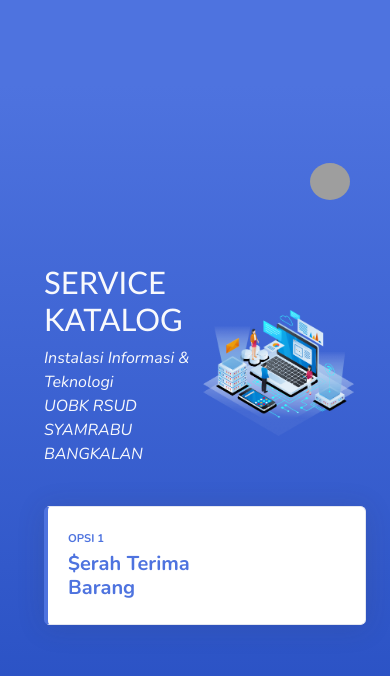
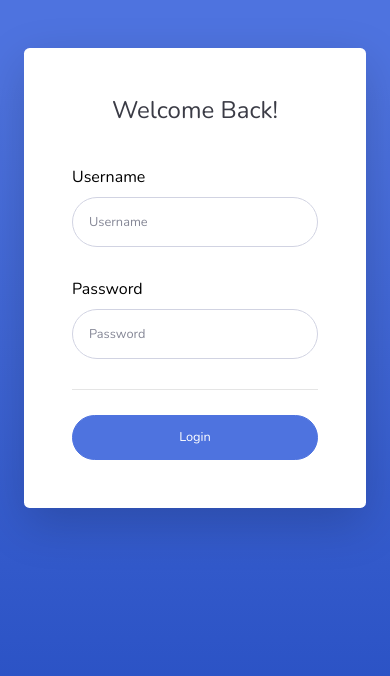
Before and after one commit to dinoosoo/serahterima_barang, a PHP site: page /login.php in a window 390 px wide. Shown: the top 676 px of the page. Run offline with PHP 8.4, Linux system fonts and the light colour scheme; grey boxes are pictures that could not be loaded.

Commit message:
membuat login.php

```diff
--- a/login.php
+++ b/login.php
@@ -1,79 +1,124 @@
+<?php
+session_start();
+
+
+
+require 'koneksi.php';
+
+if( isset($_POST["login"])) {
+    $username = $_POST["username"];
+    $password = $_POST["password"];
+
+    $result = mysqli_query($conn, "SELECT * FROM user WHERE username = '$username'");
+
+    if(mysqli_num_rows($result) === 1){
+
+        $row = mysqli_fetch_assoc($result);
+        if (password_verify($password, $row["password"])){
+
+            $_SESSION["login"] = true;
+
+            header("Location: index.php");
+            exit;
+        }
+    }
+
+    $error = true;
+
+}
+
+?>
+
 <!DOCTYPE html>
 <html lang="en">
 
 <head>
+
     <meta charset="utf-8">
     <meta http-equiv="X-UA-Compatible" content="IE=edge">
     <meta name="viewport" content="width=device-width, initial-scale=1, shrink-to-fit=no">
     <meta name="description" content="">
     <meta name="author" content="">
 
-    <title>Halaman Utama</title>
+    <title>SB Admin 2 - Login</title>
 
     <!-- Custom fonts for this template-->
-    <link rel="stylesheet" href="css/style.css">
     <link href="vendor/fontawesome-free/css/all.min.css" rel="stylesheet" type="text/css">
-    <link href="https://cdn.jsdelivr.net/npm/bootstrap@5.0.2/dist/css/bootstrap.min.css" rel="stylesheet" integrity="sha384-EVSTQN3/azprG1Anm3QDgpJLIm9Nao0Yz1ztcQTwFspd3yD65VohhpuuCOmLASjC" crossorigin="anonymous">
-    <link href="https://fonts.googleapis.com/css?family=Nunito:200,200i,300,300i,400,400i,600,600i,700,700i,800,800i,900,900i" rel="stylesheet">
+    <link
+        href="https://fonts.googleapis.com/css?family=Nunito:200,200i,300,300i,400,400i,600,600i,700,700i,800,800i,900,900i"
+        rel="stylesheet">
+
+    <!-- Custom styles for this template-->
     <link href="css/sb-admin-2.min.css" rel="stylesheet">
+    <style>
+        .text-center {
+            margin-bottom: 40px; /* Atur jarak di bawah teks "Welcome Back" */
+        }
+
+        .form-group {
+            margin-bottom: 30px; /* Atur jarak antara input fields (username dan password) */
+        }
+
+        .btn-user {
+            margin-top: 25px; /* Atur jarak di atas tombol login */
+        }
+    </style>
 </head>
 
 <body class="bg-gradient-primary">
 
-    <!-- Navbar (Dropdown Button) -->
-    <div class="container-fluid">
-        <div class="d-flex justify-content-end py-2">
-            <div>
-            <a class="nav-link d-flex align-items-center" href="halaman-lain.html" role="button">
-    <span class="mr-1 d-none d-lg-inline text-light small">Login</span>
-    <img class="img-profile rounded-circle ms-2" src="img/avatar3.jpg" alt="User Avatar" style="width: 40px; height: 37px;">
-</a>
+    <div class="container">
+        <!-- Outer Row -->
+        <div class="row justify-content-center">
 
-                <!-- <ul class="dropdown-menu dropdown-menu-end" aria-labelledby="userDropdown">
-                    <li><a class="dropdown-item" href="#">Profile</a></li>
-                    <li><a class="dropdown-item" href="#">Settings</a></li>
-                    <li><hr class="dropdown-divider"></li>
-                    <li><a class="dropdown-item" href="#">Logout</a></li> -->
-                </ul>
-            </div>
-        </div>
-    </div>
+            <div class="col-xl-10 col-lg-12 col-md-9">
 
-    <!-- Header Section -->
-    <div class="container my-5">
-        <div class="d-flex justify-content-between align-items-center mb-4">
-            <div class="text-light">
-                <h1 class="display-5">SERVICE KATALOG</h1>
-                <p><em>Instalasi Informasi & Teknologi <br> UOBK RSUD SYAMRABU BANGKALAN</em></p>
-            </div>
-            <div class="col-md-5">
-                <img src="img/hero-img.png" class="img-fluid">
-            </div>
-        </div>
+                <div class="card o-hidden border-0 shadow-lg my-5">
+                    <div class="card-body p-0">
+                        <!-- Nested Row within Card Body -->
 
-        <!-- Cards Section -->
-        <div class="row">
-            <div class="col-xl-3 col-md-2 mb-4">
-                <div class="card border-left-primary shadow h-100 py-1">
-                    <div class="card-body">
-                        <div class="row no-gutters align-items-center">
-                            <div class="col mr-2">
-                                <div class="text-xs font-weight-bold text-primary text-uppercase mb-1">
-                                    Opsi 1
+                        <div class="row">
+                        <div class="col-lg-6 d-none d-lg-block bg-login-image">
+                            <img src="img/syamrabu.jpg" alt="Login Image"
+                            style="width: 100%; height: auto; display: block; margin: 0 auto;
+                            position: relative; top: 15%; border-radius: 10px; transform: translateX(40px);">
+                        </div>
+
+                            <div class="col-lg-6">
+                                <div class="p-5">
+                                    <div class="text-center">
+                                        <h1 class="h4 text-gray-900 mb-4">Welcome Back!</h1>
+                                    </div>
+                                    <form class="user" action="" method="post">
+                                        <div class="form-group">
+                                            <label for="username" style="color: black;">Username</label>
+                                            <input type="text" class="form-control form-control-user"
+                                                id="username" name="username" aria-describedby="emailHelp"
+                                                placeholder="Username">
+                                        </div>
+                                        <div class="form-group">
+                                            <label for="password" style="color: black;">Password</label>
+                                            <input type="password" class="form-control form-control-user"
+                                                id="password" name="password" placeholder="Password">
+                                        </div>
+                                        <hr>
+                                        <?php if( isset($error)) : ?>
+                                            <p style="color: red; font-style: italic; font-size: 14px; align: center;">username atau password salah</p>
+                                        <?php endif;?>
+                                        <button type="submit" name="login" href="index.html" class="btn btn-primary btn-user btn-block">
+                                            Login
+                                        </button>
+                                    </form>
                                 </div>
-                                <div class="h5 mb-0 font-weight-bold text-gray -1000">
-    <a href="form tabel.php" class="text-decoration-none text-gray-1000">
-        $erah Terima <br> Barang
-    </a>
-</div>
-
                             </div>
                         </div>
                     </div>
                 </div>
+
             </div>
-            <!-- Additional Cards can be added here -->
+
         </div>
+
     </div>
 
     <!-- Bootstrap core JavaScript-->
@@ -85,7 +130,6 @@
 
     <!-- Custom scripts for all pages-->
     <script src="js/sb-admin-2.min.js"></script>
-    <script src="https://cdn.jsdelivr.net/npm/bootstrap@5.0.2/dist/js/bootstrap.bundle.min.js" integrity="sha384-MrcW6ZMFYlzcLA8Nl+NtUVF0sA7MsXsP1UyJoMp4YLEuNSfAP+JcXn/tWtIaxVXM" crossorigin="anonymous"></script>
 
 </body>
 
```
Also changed, not shown: form tabel.php (+8 -0 lines), index.php (+10 -1 lines), logout.php (added, +8 -0 lines), master jenis.php (+9 -1 lines), master ruangan.php (+8 -1 lines), periode.php (+8 -0 lines), tabel.php (+8 -0 lines), tampilan.php (added, +92 -0 lines), img/syamrabu.jpg (added).
